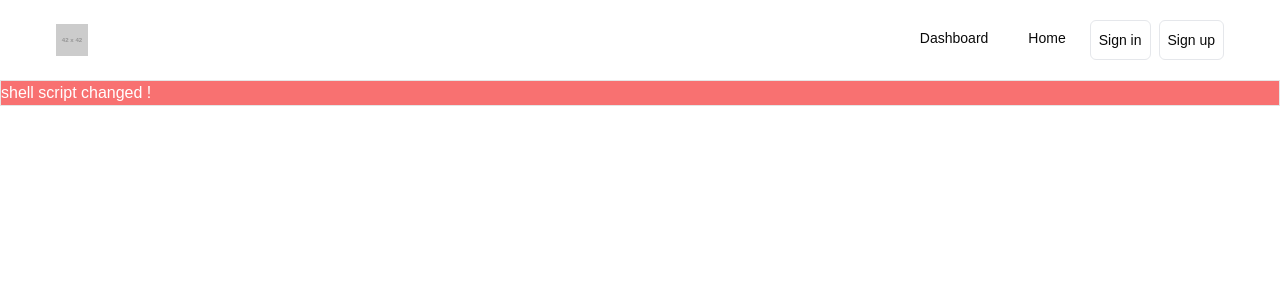
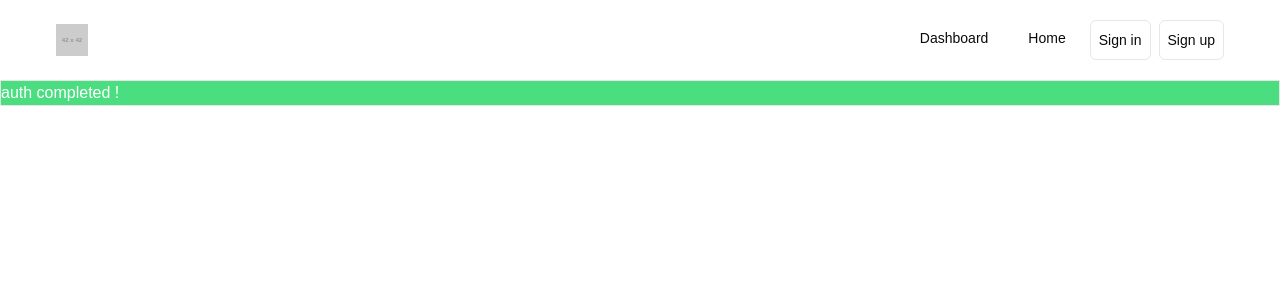
Before and after one commit to amiraryan1996/jsclimber, a Next.js app: page / in a window 1280 px wide. Shown: the top 300 px of the page. Built offline with nearby package versions, Linux system fonts and the light colour scheme.

Commit message:
🐎 ci(crypto): github oauth app
ci try, oauth url updated from localhost to jsclimber.ir

```diff
--- a/src/app/page.tsx
+++ b/src/app/page.tsx
@@ -2,8 +2,8 @@ import React from 'react';
 
 function page() {
   return (
-    <div className="h-[10vh]] border bg-red-400 text-white">
-      <p>shell script changed !</p>
+    <div className="h-[10vh]] border bg-green-400 text-white">
+      <p>auth completed !</p>
     </div>
   );
 }
```
